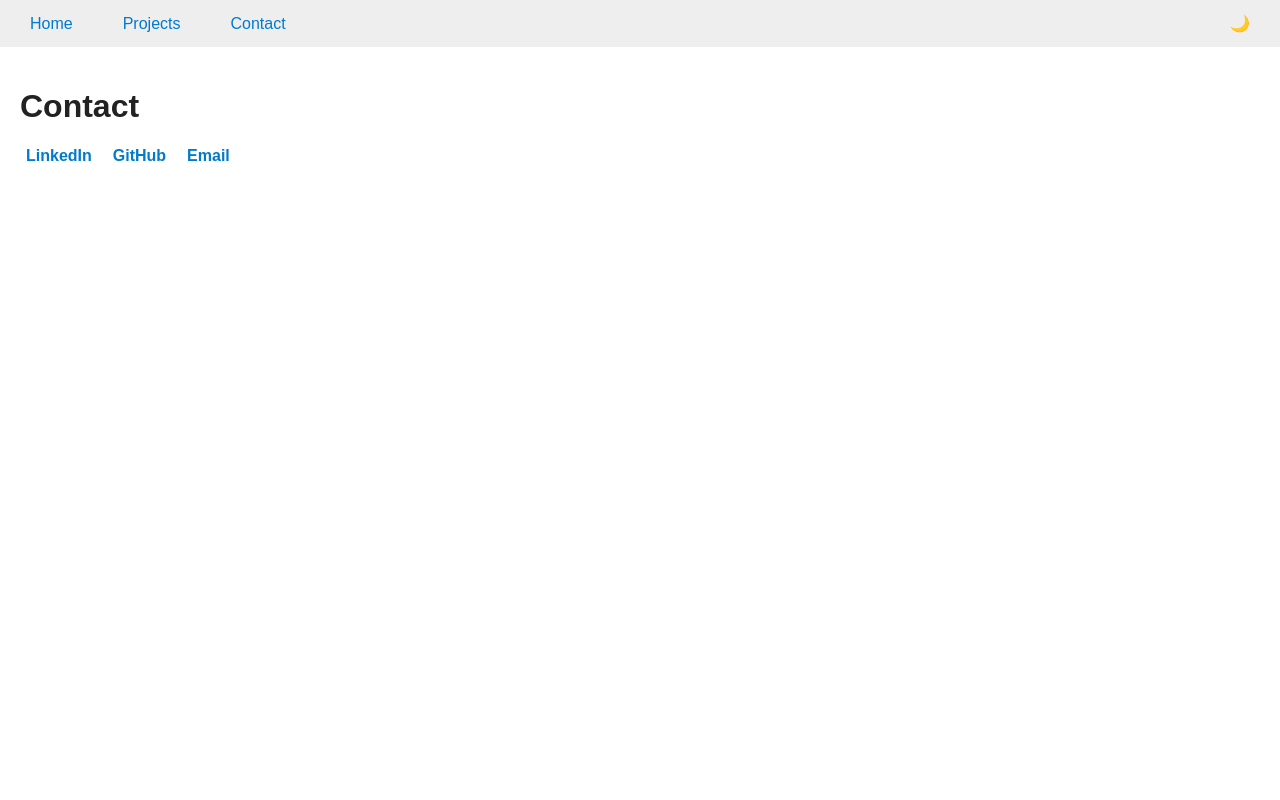
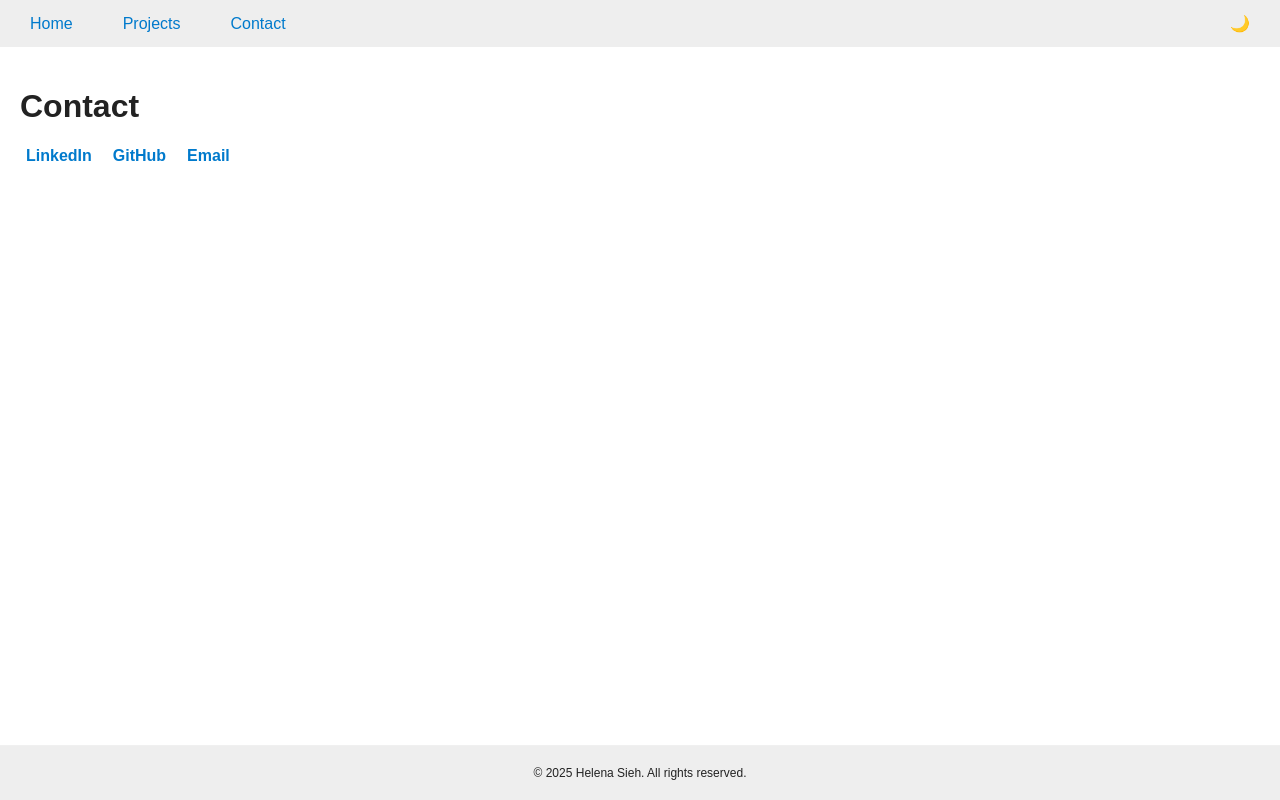
Before and after one commit to Helena1899/Helena1899.github.io, a plain HTML site: page contact.html in a window 1280 px wide. Drawn offline with Linux system fonts and the light colour scheme.

Commit message:
Update contact.html

```diff
--- a/contact.html
+++ b/contact.html
@@ -105,6 +105,25 @@
     .social-links a:hover svg {
       fill: #00ffc3;
     }
+
+    html, body {
+      height: 100%;
+      display: flex;
+      flex-direction: column;
+    }
+
+    .content {
+      flex: 1; /* pushes footer down */
+    }
+
+    .footer {
+      background-color: var(--nav-bg);
+      color: var(--text-color);
+      text-align: center;
+      padding: 8px;      /* thinner */
+      font-size: 12px;   /* smaller text */
+      border-top: 1px solid rgba(255,255,255,0.1);
+    }
   </style>
 </head>
 <body>
@@ -173,5 +192,9 @@
     };
   </script>
 
+  <footer class="footer">
+    <p>&copy; 2025 Helena Sieh. All rights reserved.</p>
+  </footer>
+
 </body>
 </html>
```
